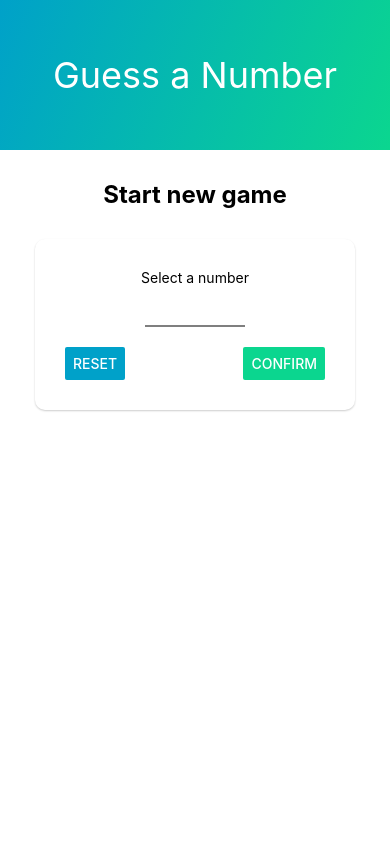
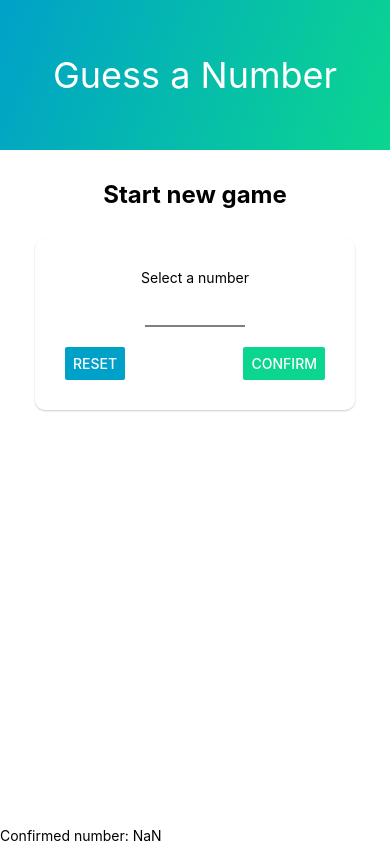
Before and after one commit to annaszalkiewicz/guess-number, a React Native app: screen / in a window 390 px wide. Both pictures are taken after a click on the button "CONFIRM". Built offline with nearby package versions, Linux system fonts and the light colour scheme.

Commit message:
Add submitInputHandler() to set selected number

```diff
--- a/screens/StartGameScreen.js
+++ b/screens/StartGameScreen.js
@@ -13,19 +13,29 @@ import variables from "../constants/variables";
 import Input from "../components/ui/Input";
 
 const StartGameScreen = () => {
-
-  const [inputValue, setInputValue] = useState('');
+  const [inputValue, setInputValue] = useState("");
+  const [selectedNumber, setSelectedNumber] = useState();
+  const [isConfirmed, setIsConfirmed] = useState(false);
 
   const changeInputHandler = inputText => {
-    setInputValue(inputText.replace(/[^0-9]/g, ''))
-  }
+    setInputValue(inputText.replace(/[^0-9]/g, ""));
+  };
 
   const resetInputHandler = () => {
+    setInputValue("");
+    setIsConfirmed(false);
+  };
+
+  const submitInputHandler = () => {
+    let chosenNumber = parseInt(inputValue);
+    setIsConfirmed(true);
+    setSelectedNumber(chosenNumber);
     setInputValue('');
-  }
+  };
 
   return (
     <TouchableWithoutFeedback onPress={() => Keyboard.dismiss()}>
+      <React.Fragment>
         <View style={styles.container}>
           <Text style={styles.title}>Start new game</Text>
           <Card style={styles.card}>
@@ -53,10 +63,13 @@ const StartGameScreen = () => {
                 title="Confirm"
                 color={variables.primaryColor}
                 style={styles.button}
+                onPress={submitInputHandler}
               />
             </View>
           </Card>
         </View>
+        {isConfirmed && <Text>Confirmed number: {selectedNumber}</Text>}
+      </React.Fragment>
     </TouchableWithoutFeedback>
   );
 };
```
Lines whose indentation alone changed are shown as unchanged.
